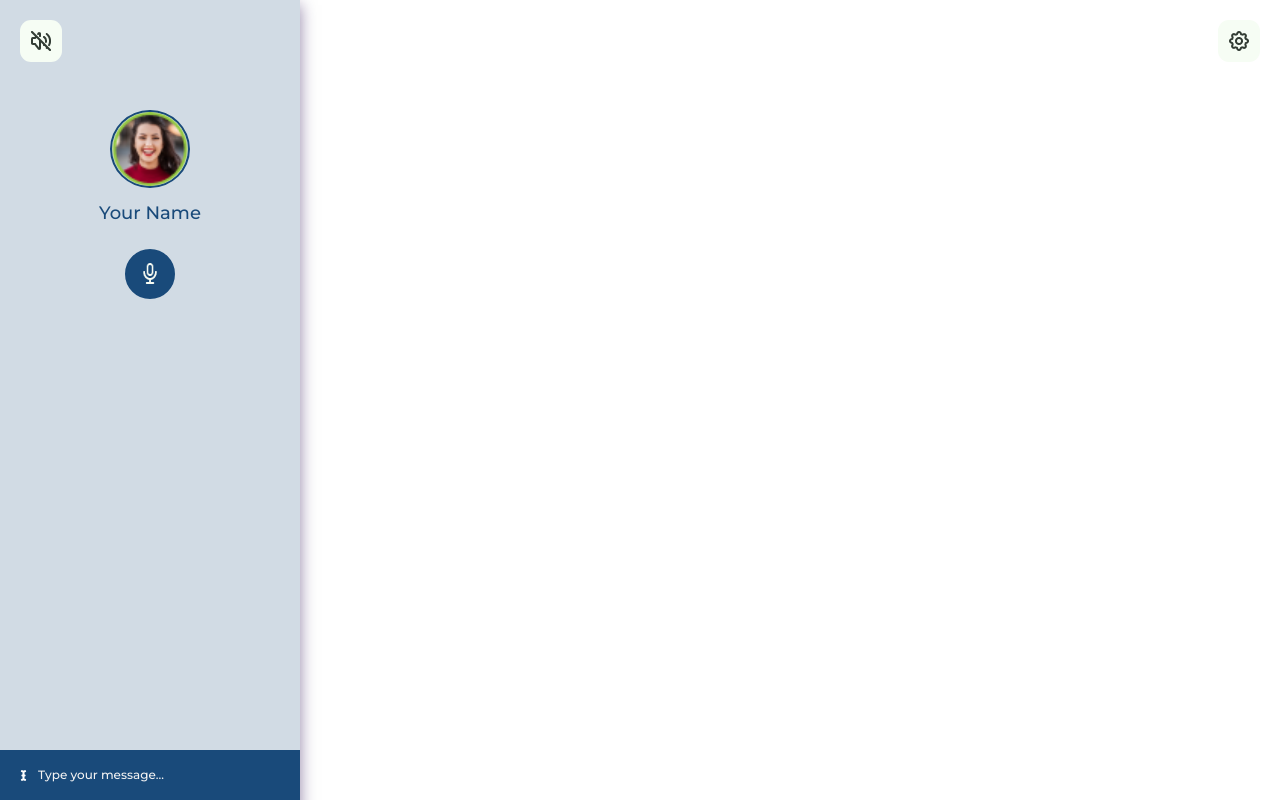
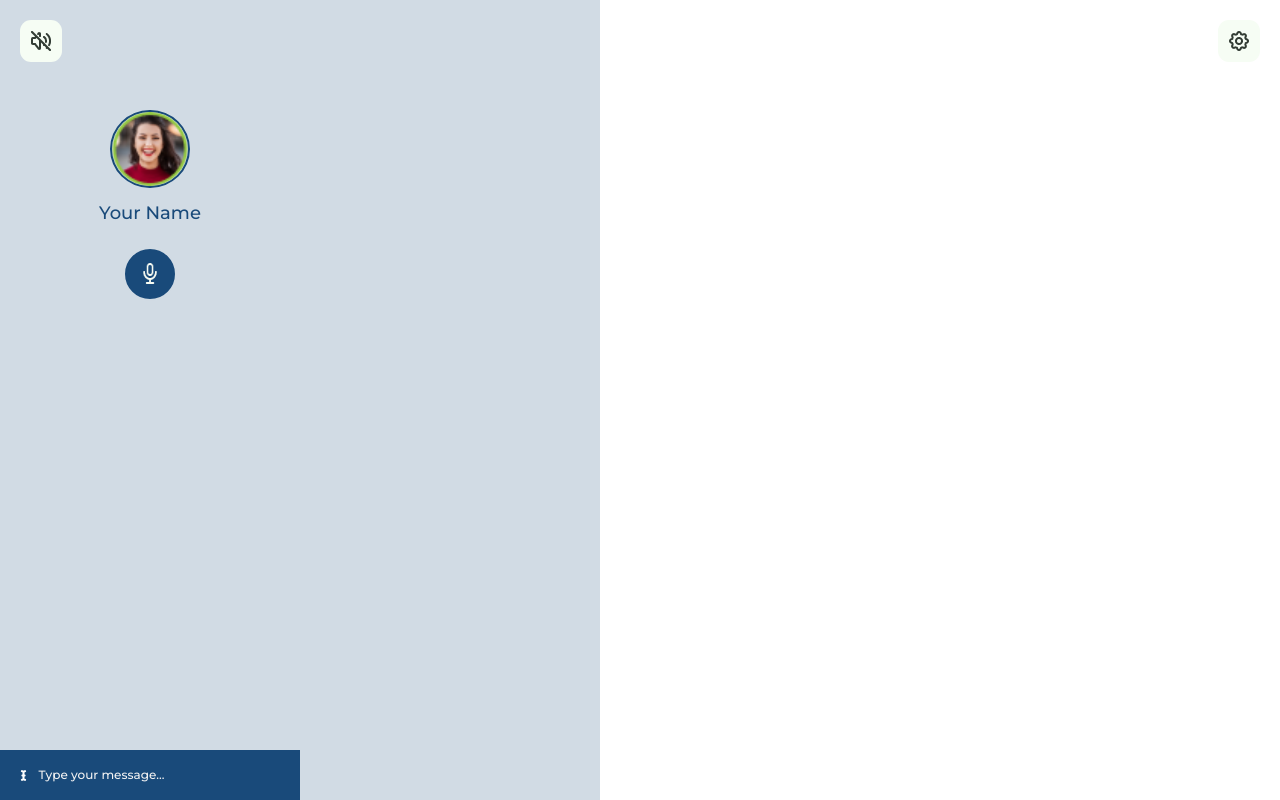
Before and after one commit to colinchambachan/AutoMate, a React (Vite) app in the folder frontend/: page / in a window 1280 px wide. Shown: the top 800 px of the page. Built offline with nearby package versions, Linux system fonts and the light colour scheme.

Commit message:
Update sizes

```diff
--- a/frontend/src/views/MainView.jsx
+++ b/frontend/src/views/MainView.jsx
@@ -37,16 +37,16 @@
 
 
   useEffect(() => {
-    if (output !== '') {
-      document.body.style.width = '600px';
+    if (output == '') {
+      document.body.style.width = '800px';
     } else {
       document.body.style.width = '300px';
     }
   }, [output]);
 
   return (
-    <div className="container">
-      <div className="main-view" style={{flex: output != '' ? '0.5' : '1'}}>
+    <div className="container divide-x">
+      <div className="main-view" style={{flex: output != '' ? '0.375' : '1'}}>
         <Button
           icon={isMuted ? VolumeOn : VolumeOff}
           altText="Mute"
@@ -75,8 +75,8 @@
           onValueChange={handleValueChange}
         />
       </div>
-
-      <div className="steps-view" style={{display: output !== '' ? 'block' : 'none'}}>
+      <div className="w-2 bg-gray-300 h-full "></div>
+      <div className="steps-view" style={{display: output == '' ? 'block' : 'none'}}>
         {output}
       </div>
     </div>
```
Also changed, not shown: frontend/public/manifest.json.
